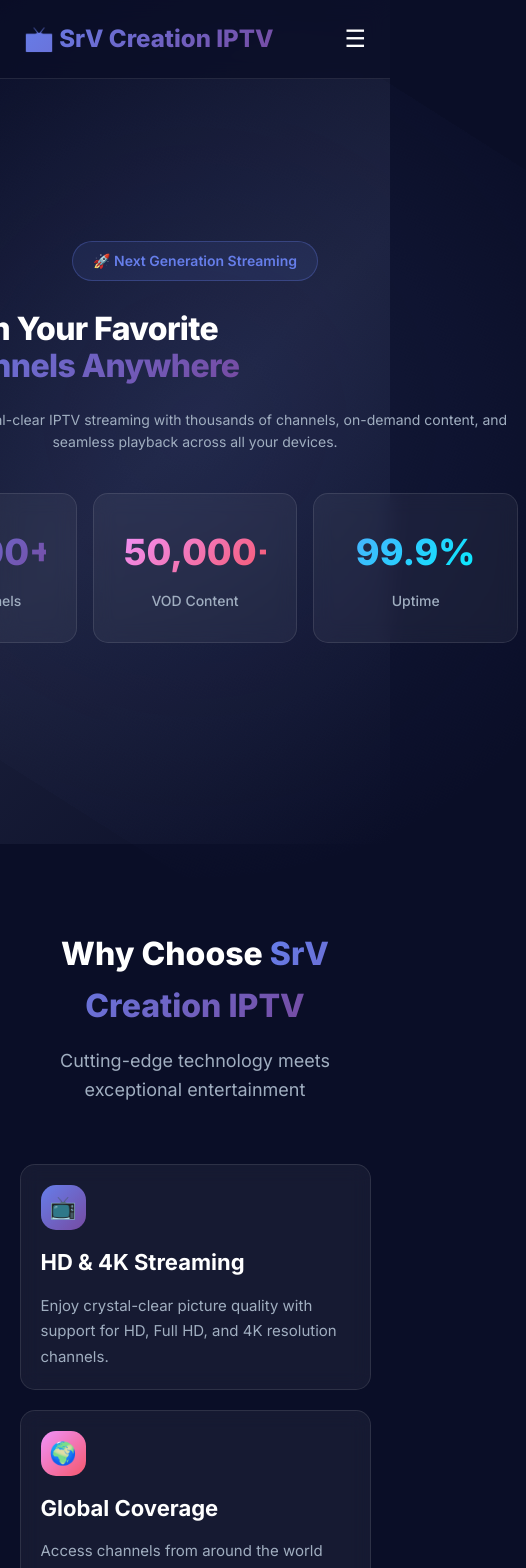
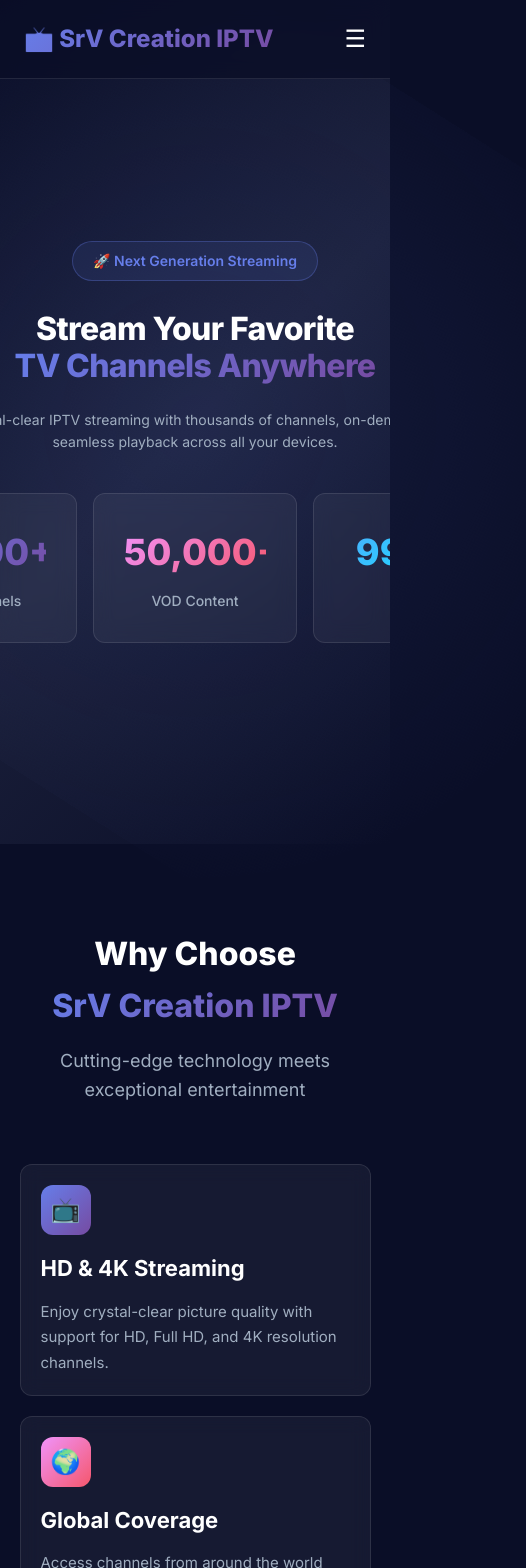
Before and after one commit to souravslg/IPTV, a Next.js app: page / in a window 390 px wide. Shown: the top 1568 px of the page, 526 px wide, since content can reach past the window. Built offline with nearby package versions, Linux system fonts and the light colour scheme.

Commit message:
Complete mobile responsive overhaul: clean CSS and mobile-first design

```diff
--- a/src/app/globals.css
+++ b/src/app/globals.css
@@ -20,12 +20,19 @@
   box-sizing: border-box;
 }
 
+html {
+  overflow-x: hidden;
+  width: 100%;
+}
+
 body {
   font-family: 'Inter', -apple-system, BlinkMacSystemFont, 'Segoe UI', sans-serif;
   background: var(--dark-bg);
   color: var(--text-primary);
   overflow-x: hidden;
+  width: 100%;
   line-height: 1.6;
+  font-size: 14px;
 }
 
 /* Animated Background */
@@ -66,6 +73,7 @@
   -webkit-background-clip: text;
   -webkit-text-fill-color: transparent;
   background-clip: text;
+  display: inline-block;
 }
 
 /* Glass Card Effect */
@@ -73,13 +81,13 @@
   background: var(--card-bg);
   backdrop-filter: blur(10px);
   border: 1px solid rgba(255, 255, 255, 0.1);
-  border-radius: 20px;
+  border-radius: 16px;
   transition: all 0.3s ease;
 }
 
 .glass-card:hover {
-  transform: translateY(-5px);
-  box-shadow: 0 20px 40px rgba(102, 126, 234, 0.2);
+  transform: translateY(-3px);
+  box-shadow: 0 15px 30px rgba(102, 126, 234, 0.2);
   border-color: rgba(102, 126, 234, 0.3);
 }
 
@@ -87,29 +95,32 @@
 .btn-primary {
   background: var(--primary-gradient);
   color: white;
-  padding: 14px 32px;
+  padding: 12px 24px;
   border-radius: 50px;
   border: none;
   font-weight: 600;
   cursor: pointer;
   transition: all 0.3s ease;
-  box-shadow: 0 10px 25px rgba(102, 126, 234, 0.3);
+  box-shadow: 0 8px 20px rgba(102, 126, 234, 0.3);
+  font-size: 14px;
+  display: inline-block;
 }
 
 .btn-primary:hover {
   transform: translateY(-2px);
-  box-shadow: 0 15px 35px rgba(102, 126, 234, 0.4);
+  box-shadow: 0 12px 28px rgba(102, 126, 234, 0.4);
 }
 
 .btn-secondary {
   background: transparent;
   color: white;
-  padding: 14px 32px;
+  padding: 12px 24px;
   border-radius: 50px;
   border: 2px solid rgba(255, 255, 255, 0.2);
   font-weight: 600;
   cursor: pointer;
   transition: all 0.3s ease;
+  font-size: 14px;
 }
 
 .btn-secondary:hover {
@@ -134,32 +145,16 @@
   animation: fadeInUp 0.6s ease-out;
 }
 
-@keyframes pulse {
-
-  0%,
-  100% {
-    opacity: 1;
-  }
-
-  50% {
-    opacity: 0.5;
-  }
-}
-
-.pulse {
-  animation: pulse 2s cubic-bezier(0.4, 0, 0.6, 1) infinite;
-}
-
 /* Feature Icons */
 .feature-icon {
-  width: 60px;
-  height: 60px;
-  border-radius: 15px;
+  width: 50px;
+  height: 50px;
+  border-radius: 12px;
   display: flex;
   align-items: center;
   justify-content: center;
-  font-size: 28px;
-  margin-bottom: 20px;
+  font-size: 24px;
+  margin-bottom: 16px;
   transition: all 0.3s ease;
 }
 
@@ -167,59 +162,46 @@
   transform: scale(1.1) rotate(5deg);
 }
 
-/* Responsive */
-@media (max-width: 768px) {
+/* Mobile-First Responsive Design */
+@media (min-width: 768px) {
   body {
-    font-size: 14px;
+    font-size: 16px;
+  }
+
+  .btn-primary,
+  .btn-secondary {
+    padding: 14px 32px;
+    font-size: 16px;
+  }
+
+  .feature-icon {
+    width: 60px;
+    height: 60px;
+    font-size: 28px;
+    margin-bottom: 20px;
+  }
+
+  .glass-card:hover {
+    transform: translateY(-5px);
+  }
+}
+
+@media (max-width: 767px) {
+
+  /* Ensure no horizontal overflow */
+  body,
+  html {
+    max-width: 100vw;
     overflow-x: hidden;
   }
 
-  /* Prevent horizontal scroll */
-  * {
-    max-width: 100vw;
+  /* Smaller cards on mobile */
+  .glass-card {
+    border-radius: 12px;
   }
 
-  /* Button adjustments */
-  .btn-primary,
-  .btn-secondary {
-    padding: 12px 20px;
-    font-size: 14px;
-    width: auto;
-    min-width: 120px;
-  }
-
-  /* Glass cards on mobile */
-  .glass-card {
-    border-radius: 15px;
-    margin: 0 !important;
-  }
-
-  .glass-card:hover {
-    transform: translateY(-2px);
-  }
-
-  /* Feature icons smaller on mobile */
-  .feature-icon {
-    width: 50px;
-    height: 50px;
-    font-size: 24px;
-    margin-bottom: 15px;
+  /* Adjust hover effects for touch */
+  .glass-card:active {
+    transform: scale(0.98);
   }
 }
-
-/* Extra small devices */
-@media (max-width: 480px) {
-
-  .btn-primary,
-  .btn-secondary {
-    padding: 10px 18px;
-    font-size: 13px;
-    min-width: 100px;
-  }
-
-  .feature-icon {
-    width: 45px;
-    height: 45px;
-    font-size: 22px;
-  }
-}
```
